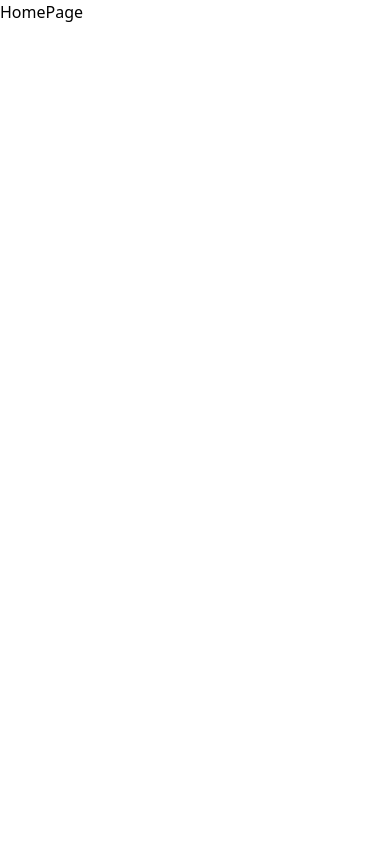
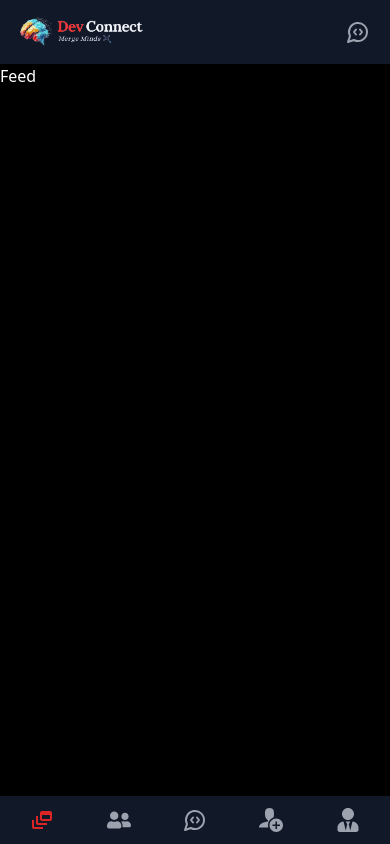
Before and after one commit to nirmal-coder/Dev-connect-client, a React (Vite) app: page / in a window 390 px wide. Built offline with nearby package versions, Linux system fonts and the light colour scheme.

Commit message:
added home page layout

```diff
--- a/src/App.jsx
+++ b/src/App.jsx
@@ -4,14 +4,22 @@ import LoginPage from "./pages/LoginPage";
 import { Provider } from "react-redux";
 import appStore from "./store/appStore";
 import HomePage from "./pages/HomePage";
+import AllConnections from "./components/Home/AllConnections";
+import Feed from "./components/Home/Feed";
+import Message from "./components/Home/Message";
 
 const App = () => {
   return (
     <Provider store={appStore}>
       <BrowserRouter>
         <Routes>
-          <Route path="/login" element={<LoginPage />}></Route>
-          <Route path="/" element={<HomePage />} />
+          <Route path="/login" element={<LoginPage />} />
+          <Route path="/" element={<HomePage />}>
+            <Route index element={<Feed />} />
+            <Route index path="feed" element={<Feed />} />
+            <Route path="all-connections" element={<AllConnections />} />
+            <Route path="message" element={<Message />} />
+          </Route>
         </Routes>
       </BrowserRouter>
     </Provider>
--- /dev/null
+++ b/src/components/Home/AllConnections.jsx
@@ -0,0 +1,7 @@
+import React from "react";
+
+const AllConnections = () => {
+  return <div className="text-white">AllConnections</div>;
+};
+
+export default AllConnections;
--- /dev/null
+++ b/src/components/Home/Feed.jsx
@@ -0,0 +1,7 @@
+import React from "react";
+
+const Feed = () => {
+  return <div className="text-white">Feed</div>;
+};
+
+export default Feed;
--- /dev/null
+++ b/src/components/Home/Header.jsx
@@ -0,0 +1,32 @@
+import React, { useState } from "react";
+import websiteLogo from "../../assets/website logo.png";
+import profilePic from "../../assets/profile-image.webp";
+import { LuMessageCircleCode } from "react-icons/lu";
+import useScreenSize from "../../hooks/useScreenSize";
+
+const Header = () => {
+  const device = useScreenSize();
+
+  console.log(location);
+  return (
+    <div className="w-full h-16 bg-gray-900 flex justify-between items-center p-5">
+      <img
+        src={websiteLogo}
+        alt="website logo dev connect"
+        className="h-12 md:h-14 object-contain py-2"
+      />
+
+      {device === "desktop" ? (
+        <img
+          src={profilePic}
+          alt="profile picture"
+          className="w-8 h-8 rounded-[50%]"
+        />
+      ) : (
+        <LuMessageCircleCode className="text-gray-400 text-2xl" />
+      )}
+    </div>
+  );
+};
+
+export default Header;
--- /dev/null
+++ b/src/components/Home/Message.jsx
@@ -0,0 +1,7 @@
+import React from "react";
+
+const Message = () => {
+  return <div className="text-white">Message</div>;
+};
+
+export default Message;
--- /dev/null
+++ b/src/components/Home/Navigation.jsx
@@ -0,0 +1,49 @@
+import NavigationItems from "./NavigationItems";
+import { FaUserFriends, FaUserTie } from "react-icons/fa";
+import { ImUserPlus } from "react-icons/im";
+import { LuMessageCircleCode } from "react-icons/lu";
+import { MdDynamicFeed } from "react-icons/md";
+import { useLocation } from "react-router";
+
+const Navigation = () => {
+  const { pathname } = useLocation();
+  const classname = (path) => {
+    return pathname === path ? "text-red-600" : "text-gray-400";
+  };
+  const navigationObj = [
+    {
+      path: "/",
+      name: "Feed",
+      icon: <MdDynamicFeed className={classname("/")} />,
+    },
+    {
+      path: "/all-connections",
+      name: "all-connections",
+      icon: <FaUserFriends className={classname("/all-connections")} />,
+    },
+    {
+      path: "/message",
+      name: "messages",
+      icon: <LuMessageCircleCode className={classname("/message")} />,
+    },
+    {
+      path: "/connection-request",
+      name: "connectionRequest",
+      icon: <ImUserPlus className={classname("/connection-request")} />,
+    },
+    {
+      path: "/profile",
+      name: "profile",
+      icon: <FaUserTie className={classname("/profile")} />,
+    },
+  ];
+  return (
+    <ul className="bg-gray-900 fixed bottom-0 left-0 right-0 w-screen h-12 grid grid-cols-5 justify-items-center p-1 content-center">
+      {navigationObj.map((each) => (
+        <NavigationItems name={each.name} icon={each.icon} key={each.name} />
+      ))}
+    </ul>
+  );
+};
+
+export default Navigation;
--- /dev/null
+++ b/src/components/Home/NavigationItems.jsx
@@ -0,0 +1,16 @@
+import React from "react";
+import { Link, useLocation } from "react-router";
+
+const NavigationItems = ({ name, path, icon }) => {
+  const { pathname } = useLocation();
+  console.log(pathname);
+  return (
+    <li className="list-none p-1">
+      <Link className={`no-underline  text-2xl `} path={path}>
+        {icon}
+      </Link>
+    </li>
+  );
+};
+
+export default NavigationItems;
--- /dev/null
+++ b/src/hooks/useScreenSize.js
@@ -0,0 +1,28 @@
+import { useEffect, useState } from "react";
+
+const useScreenSize = () => {
+  const [device, setDevice] = useState("desktop");
+
+  useEffect(() => {
+    const updateSize = () => {
+      const width = window.innerWidth;
+      if (width < 768) {
+        setDevice("mobile");
+      } else if (width < 1024) {
+        setDevice("tablet");
+      } else {
+        setDevice("desktop");
+      }
+    };
+
+    updateSize();
+
+    window.addEventListener("resize", updateSize);
+
+    return () => window.removeEventListener("resize", updateSize);
+  }, []);
+
+  return device;
+};
+
+export default useScreenSize;
--- a/src/pages/HomePage.jsx
+++ b/src/pages/HomePage.jsx
@@ -1,7 +1,19 @@
-import React from "react";
+import Header from "../components/Home/header";
+
+import { Outlet } from "react-router";
+import Navigation from "../components/Home/Navigation";
+import useScreenSize from "../hooks/useScreenSize";
 
 const HomePage = () => {
-  return <div>HomePage</div>;
+  const device = useScreenSize();
+
+  return (
+    <div className="w-screen min-h-screen bg-black">
+      <Header />
+      <Outlet />
+
+      {device !== "desktop" && <Navigation />}
+    </div>
+  );
 };
-
 export default HomePage;
```
Also changed, not shown: src/assets/profile-image.webp (added), src/utils/uiConfig.js (added).
